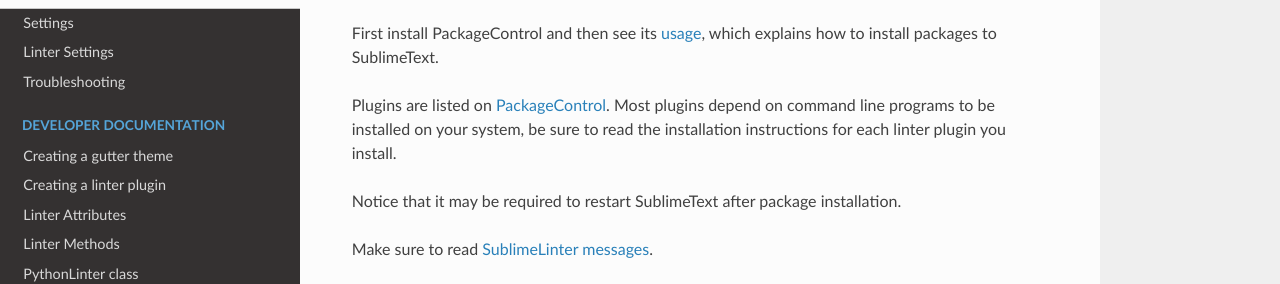
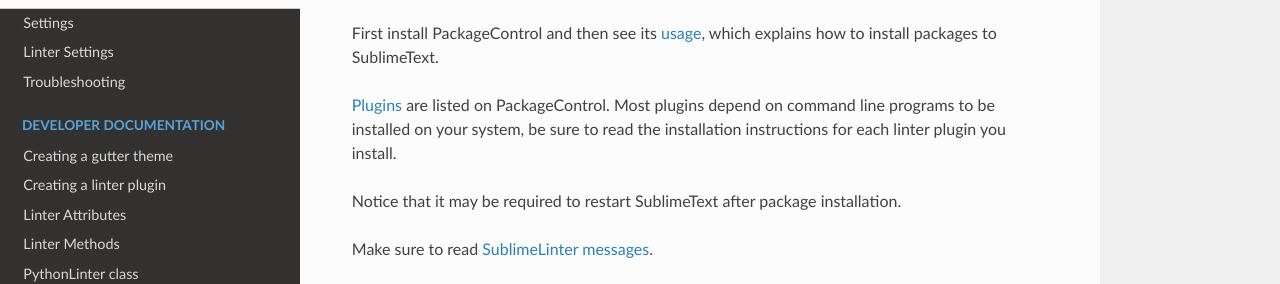
Before and after one commit to SublimeLinter/SublimeLinter, a Sphinx documentation site: the page built from docs/installation.rst, in a window 1280 px wide. Shown: the part 186-470 px from the top of the page. Built offline with Sphinx 7.4.7 and the Read the Docs theme 2.0.0, drawn with Linux system fonts in a browser that asks for light colours.

```diff
--- a/docs/installation.rst
+++ b/docs/installation.rst
@@ -6,7 +6,7 @@ SublimeLinter and corresponding linter plugins should be installed using `Packag
 First install PackageControl and then see its `usage <https://packagecontrol.io/docs/usage>`_,
 which explains how to install packages to SublimeText.
 
-Plugins are listed on `PackageControl <https://packagecontrol.io/search/SublimeLinter>`_.
+`Plugins <https://packagecontrol.io/search/SublimeLinter>`_ are listed on PackageControl.
 Most plugins depend on command line programs to be installed on your system, be
 sure to read the installation instructions for each linter plugin you install.
 
```
